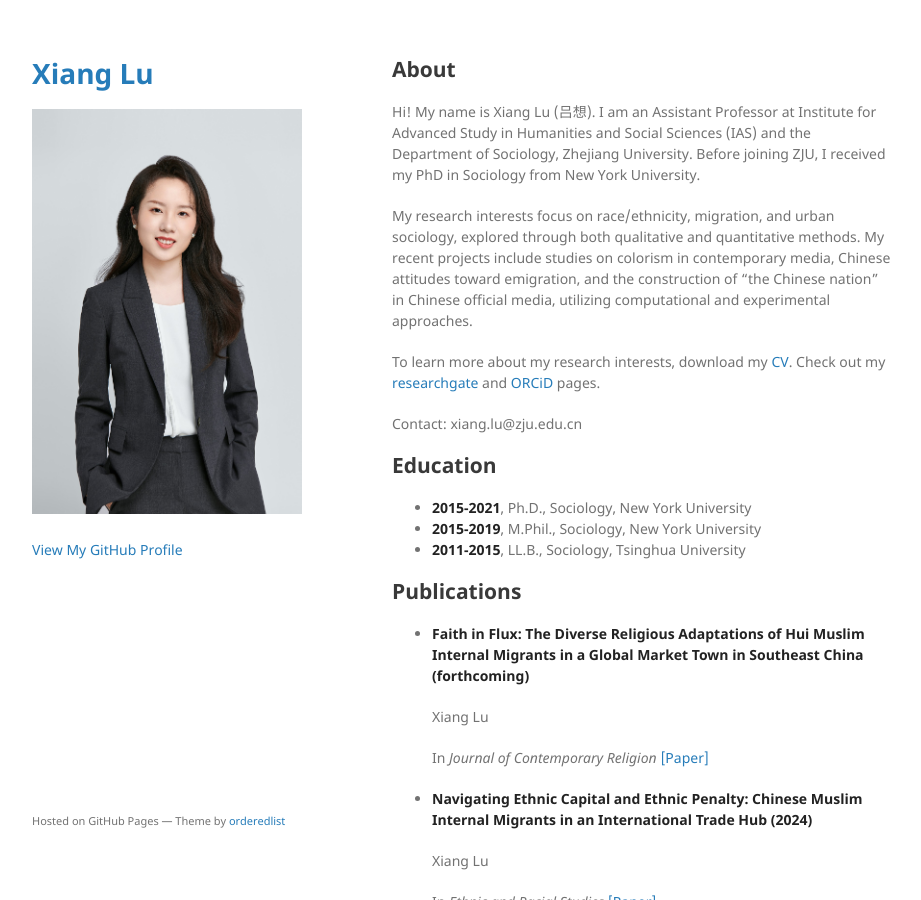
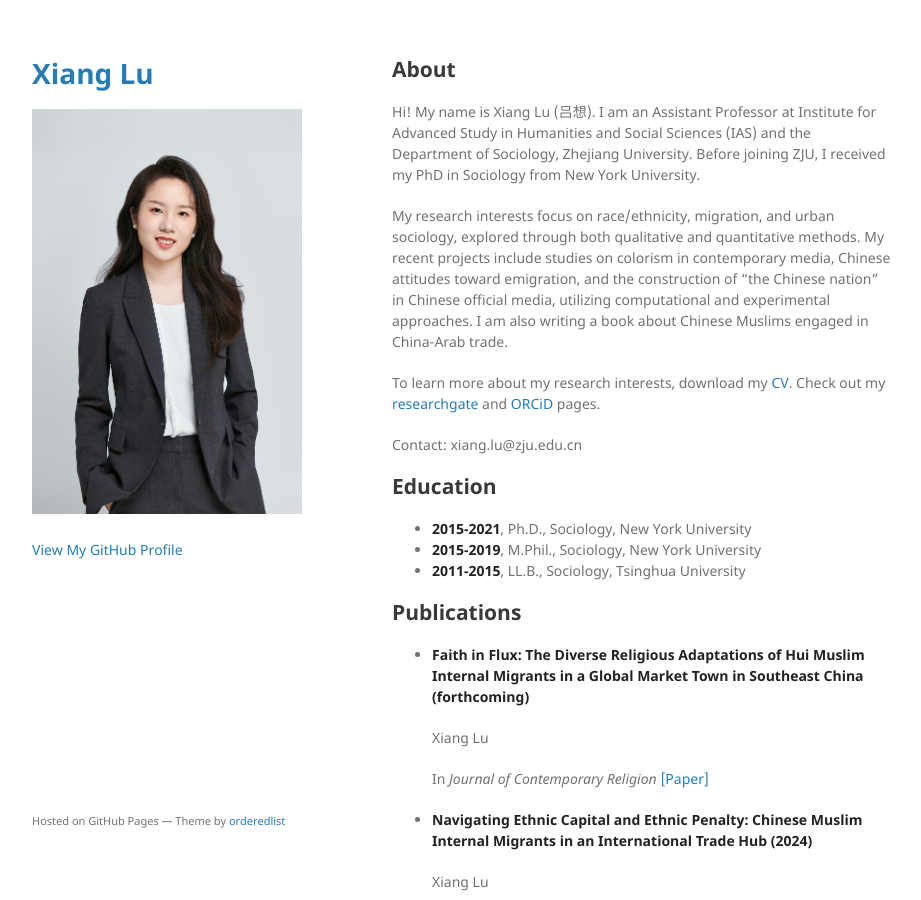
Before and after one commit to xianglusoc/xianglusoc.github.io, a Jekyll site: the page built from index.md, in a window 1280 px wide and 900 px high. Shown: the whole window, without its empty margins (178-1099 px from the left). Built offline with Jekyll 4.4.1, drawn with Linux system fonts in a browser that asks for light colours; our own code applies the rules of GitHub Pages for plain Markdown files; the repository's description, which GitHub fills in, is left out.

Commit message:
Update index.md

```diff
--- a/index.md
+++ b/index.md
@@ -1,7 +1,7 @@
 ## About
 Hi! My name is Xiang Lu (吕想). I am an Assistant Professor at Institute for Advanced Study in Humanities and Social Sciences (IAS) and the Department of Sociology, Zhejiang University. Before joining ZJU, I received my PhD in Sociology from New York University.
 
-My research interests focus on race/ethnicity, migration, and urban sociology, explored through both qualitative and quantitative methods. My recent projects include studies on colorism in contemporary media, Chinese attitudes toward emigration, and the construction of "the Chinese nation" in Chinese official media, utilizing computational and experimental approaches.
+My research interests focus on race/ethnicity, migration, and urban sociology, explored through both qualitative and quantitative methods. My recent projects include studies on colorism in contemporary media, Chinese attitudes toward emigration, and the construction of "the Chinese nation" in Chinese official media, utilizing computational and experimental approaches. I am also writing a book about Chinese Muslims engaged in China-Arab trade.
 
 To learn more about my research interests, download my [CV](./docs/Xiang Lu CV.pdf).
 Check out my [researchgate](https://www.researchgate.net/profile/Xiang-Lu-35) and [ORCiD](https://orcid.org/0000-0003-4781-1997) pages.
```
